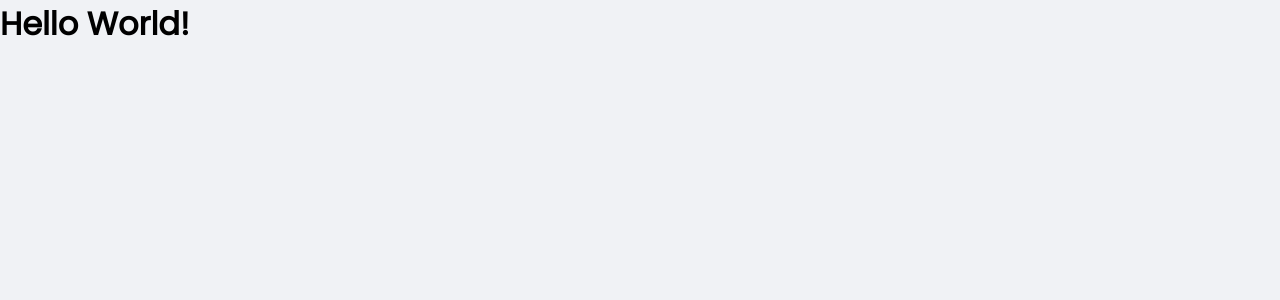
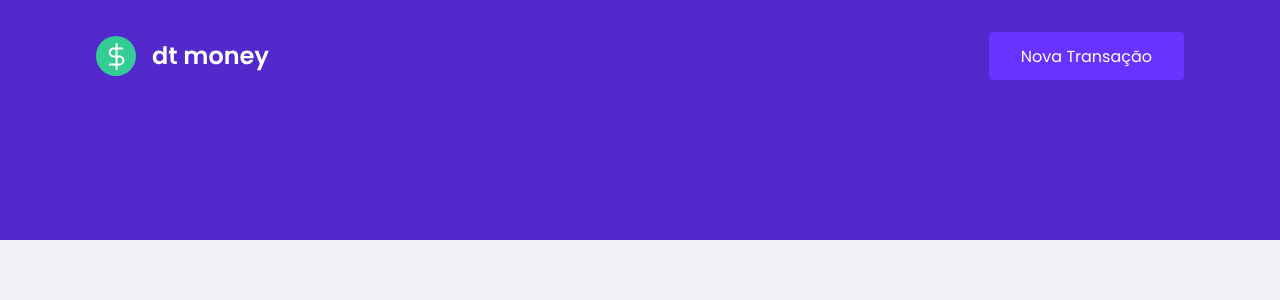
Before and after one commit to bvieiradeveloper/bemingy, a React (Create React App) app: page / in a window 1280 px wide. Shown: the top 300 px of the page. Built offline with nearby package versions, Linux system fonts and the light colour scheme.

Commit message:
Header Component

```diff
--- a/src/App.tsx
+++ b/src/App.tsx
@@ -1,10 +1,11 @@
+import { Header } from "./components/Header";
 import { GlobalStyle } from "./styles/global";
 
 export function App() {
   return (
-    <div className="App">
-      <h1>Hello World!</h1>
+    <>
+      <Header/>
       <GlobalStyle/>
-    </div>
+    </>
   );
 }
--- /dev/null
+++ b/src/components/Header/index.tsx
@@ -0,0 +1,14 @@
+import { Container, Content} from "./style";
+import logoImg from "../../assets/logo.svg"
+
+
+export function Header() {
+  return(
+    <Container>
+      <Content>
+      <img src={logoImg} alt="be mingy"/>
+      <button type="button">Nova Transação</button>
+      </Content>
+    </Container>
+  )
+}
--- /dev/null
+++ b/src/components/Header/style.ts
@@ -0,0 +1,29 @@
+import styled from "styled-components";
+
+
+export const Container  = styled.header`
+background-color: var(--blue);
+`
+
+export const Content = styled.div`
+ display: flex;
+ justify-content: space-between;
+ max-width: 1120px;
+ margin: 0 auto;
+ padding: 2rem 1rem 10rem;
+ align-items: center;
+
+  button{
+    font-size: 1rem;
+    color: #fff;
+    background: var(--blue-light);
+    border: 0;
+    border-radius: 0.25rem;
+    padding: 0 2rem;
+    height: 3rem;
+    transition: .3s;
+    &:hover{
+      filter: brightness(0.9);
+    }
+ }
+`
--- a/tsconfig.json
+++ b/tsconfig.json
@@ -21,6 +21,6 @@
     "jsx": "react-jsx"
   },
   "include": [
-    "src"
+    "src","src/components", "custom.d.ts"
   ]
 }
```
Also changed, not shown: src/custom.d.ts (added, +10 -0 lines).
